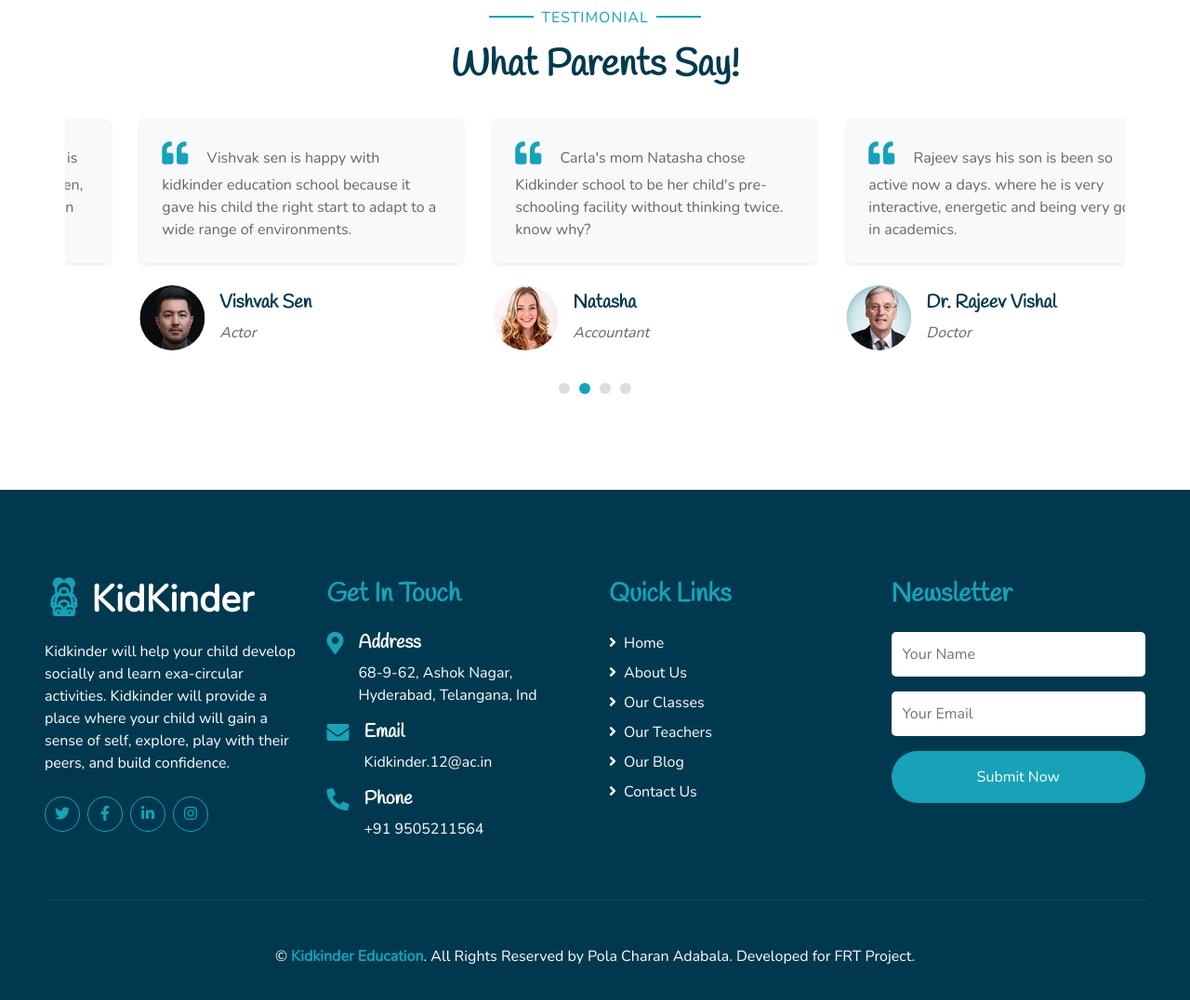
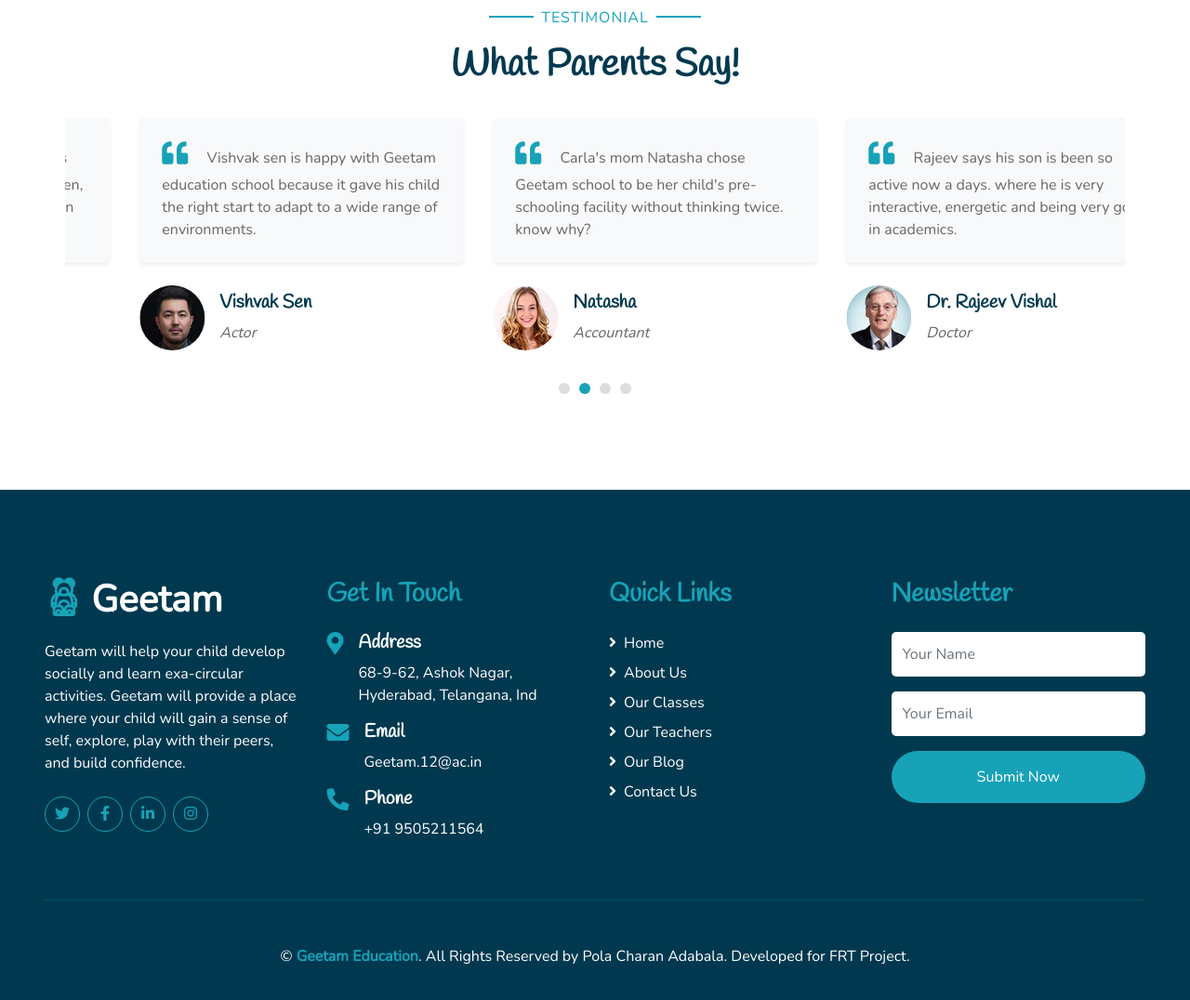
Before and after one commit to Charan-Adabla/GeetamProject, a plain HTML site: page team.html in a window 1280 px wide. Shown: the part 1520-2596 px from the top of the page at 93% size. Drawn offline with nearby package versions, Linux system fonts and the light colour scheme.

Commit message:
Update team.html

```diff
--- a/team.html
+++ b/team.html
@@ -3,7 +3,7 @@
 
 <head>
     <meta charset="utf-8">
-    <title>KidKinder - Kindergarten Website Template</title>
+    <title>Geetam - Geetam Website Template</title>
     <meta content="width=device-width, initial-scale=1.0" name="viewport">
     <meta content="Free HTML Templates" name="keywords">
     <meta content="Free HTML Templates" name="description">
@@ -35,7 +35,7 @@
         <nav class="navbar navbar-expand-lg bg-light navbar-light py-3 py-lg-0 px-0 px-lg-5">
             <a href="" class="navbar-brand font-weight-bold text-secondary" style="font-size: 50px;">
                 <i class="flaticon-043-teddy-bear"></i>
-                <span class="text-primary">KidKinder</span>
+                <span class="text-primary">Geetam</span>
             </a>
             <button type="button" class="navbar-toggler" data-toggle="collapse" data-target="#navbarCollapse">
                 <span class="navbar-toggler-icon"></span>
@@ -230,7 +230,7 @@
                 <div class="testimonial-item px-3">
                     <div class="bg-light shadow-sm rounded mb-4 p-4">
                         <h3 class="fas fa-quote-left text-primary mr-3"></h3>
-                        Vishvak sen is happy with kidkinder education school because it gave his child the right start to adapt to a wide range of environments.
+                        Vishvak sen is happy with Geetam education school because it gave his child the right start to adapt to a wide range of environments.
                     </div>
                     <div class="d-flex align-items-center">
                         <img class="rounded-circle" src="img/testimonial-1.jpg" style="width: 70px; height: 70px;" alt="Image">
@@ -243,7 +243,7 @@
                 <div class="testimonial-item px-3">
                     <div class="bg-light shadow-sm rounded mb-4 p-4">
                         <h3 class="fas fa-quote-left text-primary mr-3"></h3>
-                        Carla's mom Natasha chose Kidkinder school to be her child's pre-schooling facility without thinking twice. know why?
+                        Carla's mom Natasha chose Geetam school to be her child's pre-schooling facility without thinking twice. know why?
                     </div>
                     <div class="d-flex align-items-center">
                         <img class="rounded-circle" src="img/testimonial-2.jpg" style="width: 70px; height: 70px;" alt="Image">
@@ -269,7 +269,7 @@
                 <div class="testimonial-item px-3">
                     <div class="bg-light shadow-sm rounded mb-4 p-4">
                         <h3 class="fas fa-quote-left text-primary mr-3"></h3>
-                        Prof. suresh says that Kidkinder is the best school out there for the children, where his child been doing very good in our school.
+                        Prof. suresh says that Geetam is the best school out there for the children, where his child been doing very good in our school.
                     </div>
                     <div class="d-flex align-items-center">
                         <img class="rounded-circle" src="img/testimonial-4.jpg" style="width: 70px; height: 70px;" alt="Image">
@@ -291,9 +291,9 @@
             <div class="col-lg-3 col-md-6 mb-5">
                 <a href="" class="navbar-brand font-weight-bold text-primary m-0 mb-4 p-0" style="font-size: 40px; line-height: 40px;">
                     <i class="flaticon-043-teddy-bear"></i>
-                    <span class="text-white">KidKinder</span>
+                    <span class="text-white">Geetam</span>
                 </a>
-                <p>Kidkinder will help your child develop socially and learn exa-circular activities. Kidkinder will provide a place where your child will gain a sense of self, explore, play with their peers, and build confidence.</p>
+                <p>Geetam will help your child develop socially and learn exa-circular activities. Geetam will provide a place where your child will gain a sense of self, explore, play with their peers, and build confidence.</p>
                 <div class="d-flex justify-content-start mt-4">
                     <a class="btn btn-outline-primary rounded-circle text-center mr-2 px-0"
                         style="width: 38px; height: 38px;" href="#"><i class="fab fa-twitter"></i></a>
@@ -318,7 +318,7 @@
                     <h4 class="fa fa-envelope text-primary"></h4>
                     <div class="pl-3">
                         <h5 class="text-white">Email</h5>
-                        <p>Kidkinder.12@ac.in</p>
+                        <p>Geetam.12@ac.in</p>
                     </div>
                 </div>
                 <div class="d-flex">
@@ -358,7 +358,7 @@
         </div>
         <div class="container-fluid pt-5" style="border-top: 1px solid rgba(23, 162, 184, .2);;">
             <p class="m-0 text-center text-white">
-                &copy; <a class="text-primary font-weight-bold" href="#">Kidkinder Education</a>. All Rights Reserved by Pola Charan Adabala. Developed for FRT Project.
+                &copy; <a class="text-primary font-weight-bold" href="#">Geetam Education</a>. All Rights Reserved by Pola Charan Adabala. Developed for FRT Project.
             </p>
         </div>
     </div>
```
